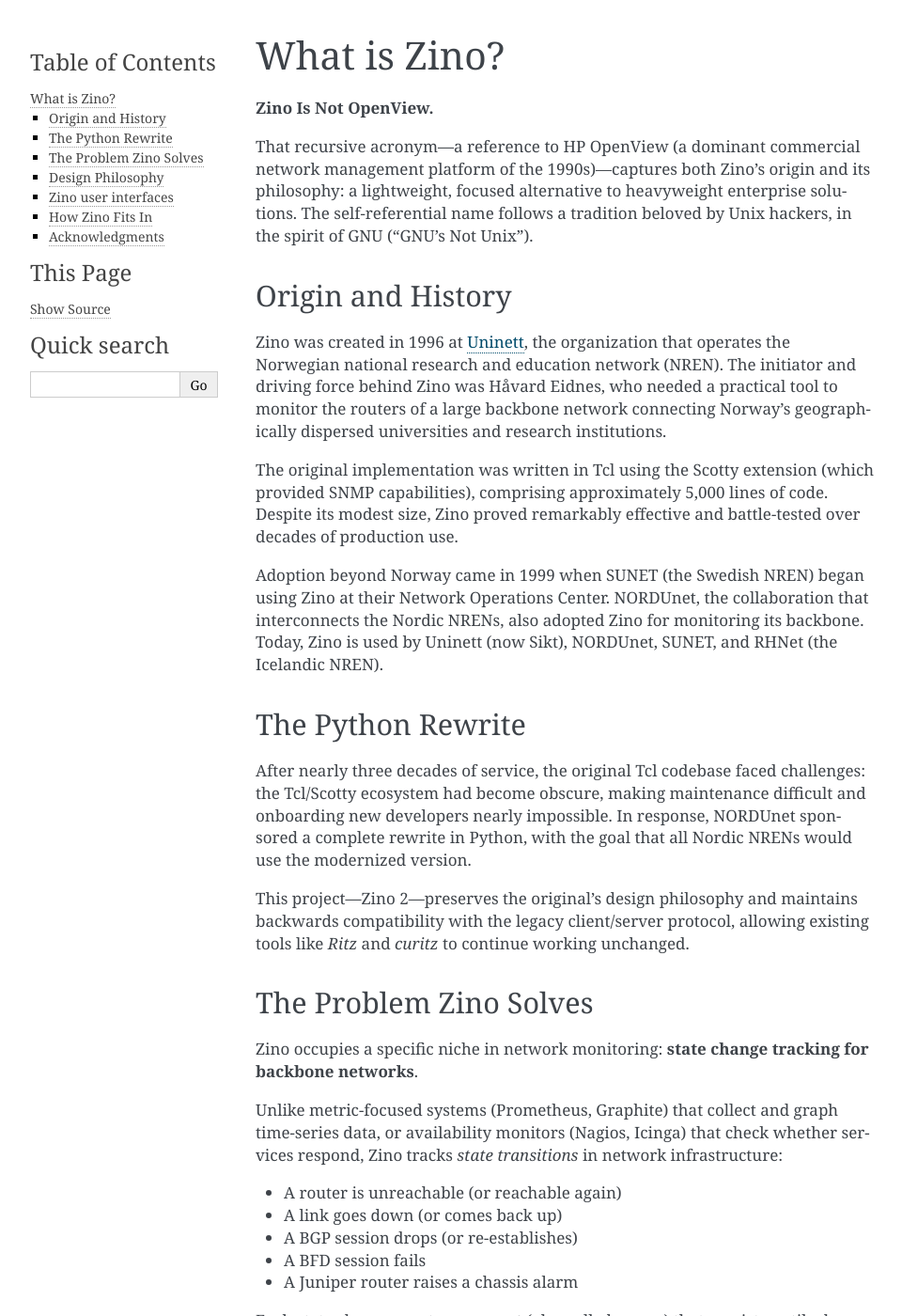
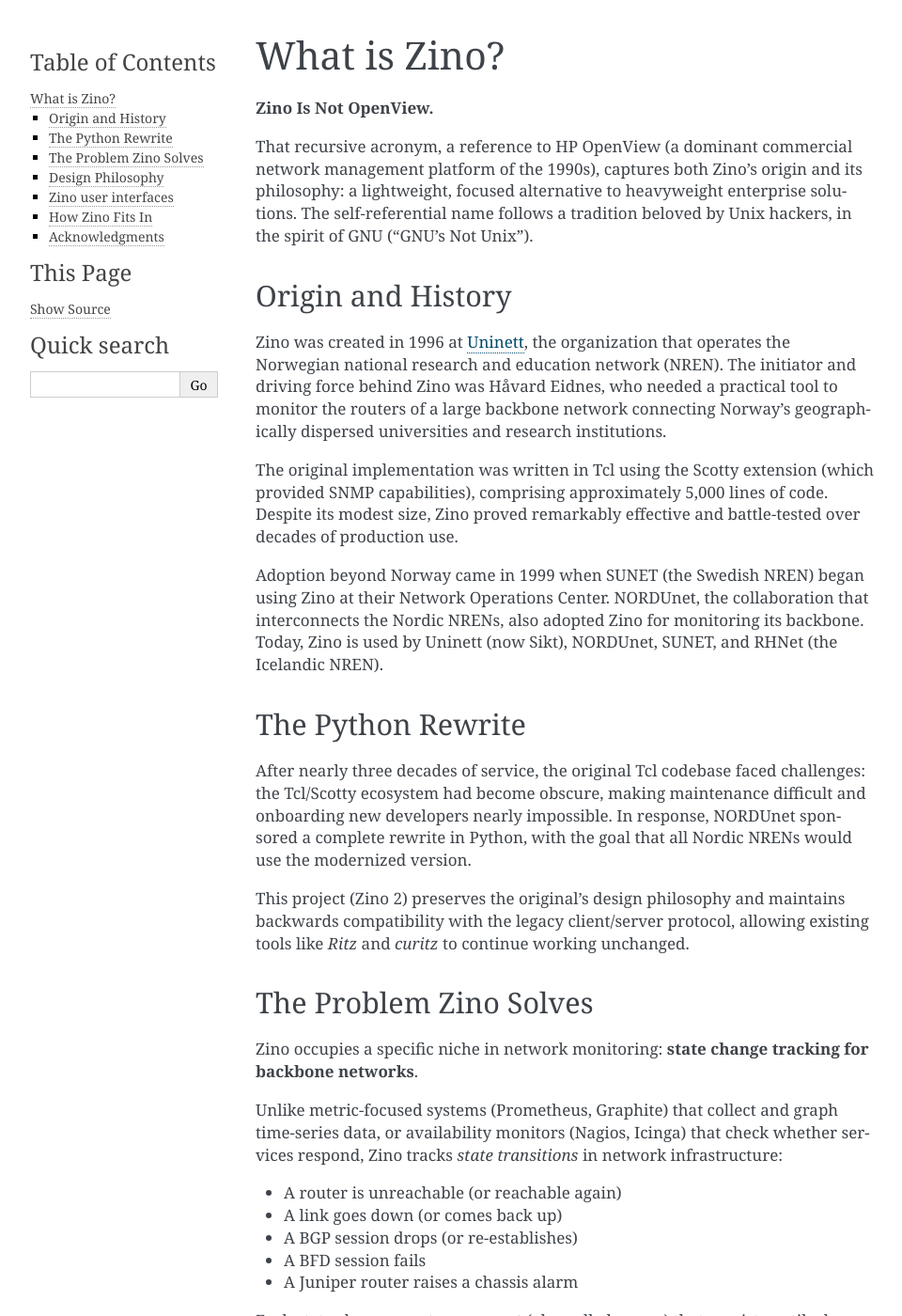
Before and after one commit to Uninett/zino, a Sphinx documentation site: the page built from docs/explanation/overview.rst, in a window 1280 px wide and 1400 px high. Shown: the whole window at 94% size, without its empty margins (148-1108 px from the left). Built offline with Sphinx 7.4.7, drawn with Linux system fonts in a browser that asks for light colours; pages that are not in the unit, such as notebooks, are missing from menus; the version number could not be read and is left out; some of the changed text lies outside the part shown.

```diff
--- a/docs/explanation/architecture.rst
+++ b/docs/explanation/architecture.rst
@@ -232,7 +232,8 @@ Extending Zino
 
 **Adding a new task type**
     Create a new class inheriting from ``Task``, implement the ``run()`` method,
-    and register it in the scheduler setup.
+    and register it in the scheduler setup in ``get_registered_tasks`` in
+    ``zino/tasks/__init__.py``.
 
 **Adding a new trap observer**
     Create a module in ``zino/trapobservers/``, define handler functions with
--- a/docs/explanation/concepts.rst
+++ b/docs/explanation/concepts.rst
@@ -8,8 +8,8 @@ Events (Cases)
 --------------
 
 The **event** is Zino's fundamental abstraction. When something noteworthy
-happens on the network—a link goes down, a BGP session drops, a router becomes
-unreachable—Zino creates an event to track it.
+happens on the network (a link goes down, a BGP session drops, a router becomes
+unreachable) Zino creates an event to track it.
 
 Events are sometimes called **cases** (the terms are interchangeable). This
 terminology reflects their purpose: each event represents a case that needs
--- a/docs/explanation/overview.rst
+++ b/docs/explanation/overview.rst
@@ -3,8 +3,8 @@ What is Zino?
 
 **Zino Is Not OpenView.**
 
-That recursive acronym—a reference to HP OpenView (a dominant commercial network
-management platform of the 1990s)—captures both Zino's origin and its
+That recursive acronym, a reference to HP OpenView (a dominant commercial network
+management platform of the 1990s), captures both Zino's origin and its
 philosophy: a lightweight, focused alternative to heavyweight enterprise
 solutions. The self-referential name follows a tradition beloved by Unix
 hackers, in the spirit of GNU ("GNU's Not Unix").
@@ -39,7 +39,7 @@ difficult and onboarding new developers nearly impossible. In response,
 NORDUnet sponsored a complete rewrite in Python, with the goal that all Nordic
 NRENs would use the modernized version.
 
-This project—Zino 2—preserves the original's design philosophy and maintains
+This project (Zino 2) preserves the original's design philosophy and maintains
 backwards compatibility with the legacy client/server protocol, allowing
 existing tools like *Ritz* and *curitz* to continue working unchanged.
 
@@ -98,6 +98,7 @@ Several principles guide Zino's design:
     monitor. Instead, Zino provides a simple, SMTP-like protocol for clients
     to interact with the server. Zino 2 preserves the Zino 1 protocol, so
     that existing user interfaces and integrations can continue to work.
+
 Zino user interfaces
 --------------------
 
@@ -112,6 +113,7 @@ Zino user interfaces
   Tcl. The Ritz client is part of the original Zino 1 codebase, which is
   currently only available as `a tarball at the NORDUnet FTP site
   <https://ftp.nordu.net/nordunet/NORDstat/zino-1.0.tar.gz>`_.
+
 How Zino Fits In
 ----------------
 
```
Also changed, not shown: other parts of docs/explanation/overview.rst (+1 -1 lines).
